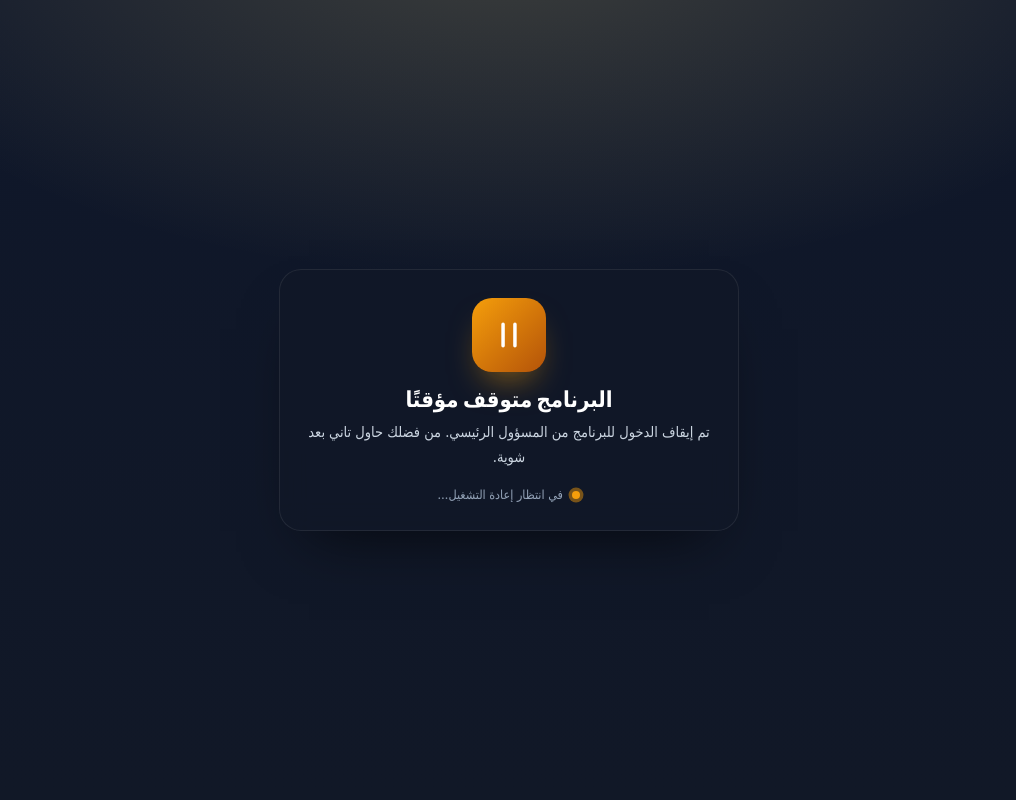
After one commit to tlashany15/th, a Flask app: template templates/maintenance.html in a window 1280 px wide. The commit adds this page. Shown: the whole page, without its empty margins (131-1147 px from the left). Run offline with Flask 3, Linux system fonts and the light colour scheme; the template is opened without the code that fills it, so the values that code supplies are empty; some libraries are stand-ins or nearby versions.

Commit message:
Add files via upload

```diff
--- /dev/null
+++ b/templates/maintenance.html
@@ -0,0 +1,36 @@
+<!doctype html>
+<html lang="ar" dir="rtl">
+<head>
+<meta charset="utf-8">
+<meta name="viewport" content="width=device-width,initial-scale=1">
+<title>البرنامج متوقف مؤقتًا</title>
+<style>
+  *{box-sizing:border-box}
+  html,body{margin:0;padding:0;min-height:100%;font-family:-apple-system,BlinkMacSystemFont,"Segoe UI",Tahoma,Arial,sans-serif;background:radial-gradient(1200px 600px at 50% -10%,#fde68a33,transparent 60%),linear-gradient(180deg,#0f172a,#111827);color:#e5e7eb}
+  .wrap{min-height:100vh;display:grid;place-items:center;padding:24px}
+  .card{max-width:460px;width:100%;background:rgba(17,24,39,.85);border:1px solid rgba(255,255,255,.08);border-radius:22px;padding:28px 22px;text-align:center;backdrop-filter:blur(14px);box-shadow:0 30px 60px -30px rgba(0,0,0,.7)}
+  .ic{width:74px;height:74px;border-radius:20px;margin:0 auto 14px;display:grid;place-items:center;background:linear-gradient(135deg,#f59e0b,#b45309);color:#fff;box-shadow:0 18px 34px -14px rgba(245,158,11,.6)}
+  .ic svg{width:38px;height:38px}
+  h1{margin:6px 0 8px;font-size:22px;font-weight:900;color:#fff}
+  p{margin:0;color:#cbd5e1;line-height:1.7;font-size:14.5px}
+  .hint{margin-top:18px;font-size:12.5px;color:#94a3b8}
+  .dot{display:inline-block;width:8px;height:8px;border-radius:50%;background:#f59e0b;margin-inline-end:6px;box-shadow:0 0 0 0 rgba(245,158,11,.6);animation:pulse 1.6s infinite}
+  @keyframes pulse{0%{box-shadow:0 0 0 0 rgba(245,158,11,.6)}70%{box-shadow:0 0 0 14px rgba(245,158,11,0)}100%{box-shadow:0 0 0 0 rgba(245,158,11,0)}}
+</style>
+</head>
+<body>
+  <div class="wrap">
+    <div class="card">
+      <div class="ic" aria-hidden="true">
+        <svg viewBox="0 0 24 24" fill="none" stroke="currentColor" stroke-width="2.2">
+          <path stroke-linecap="round" stroke-linejoin="round" d="M15.75 5.25v13.5m-7.5-13.5v13.5"/>
+        </svg>
+      </div>
+      <h1>البرنامج متوقف مؤقتًا</h1>
+      <p>تم إيقاف الدخول للبرنامج من المسؤول الرئيسي. من فضلك حاول تاني بعد شوية.</p>
+      <div class="hint"><span class="dot"></span> في انتظار إعادة التشغيل…</div>
+    </div>
+  </div>
+  <script>setTimeout(()=>location.reload(), 30000);</script>
+</body>
+</html>
```
Also changed, not shown: templates/admin.html (+47 -0 lines).
